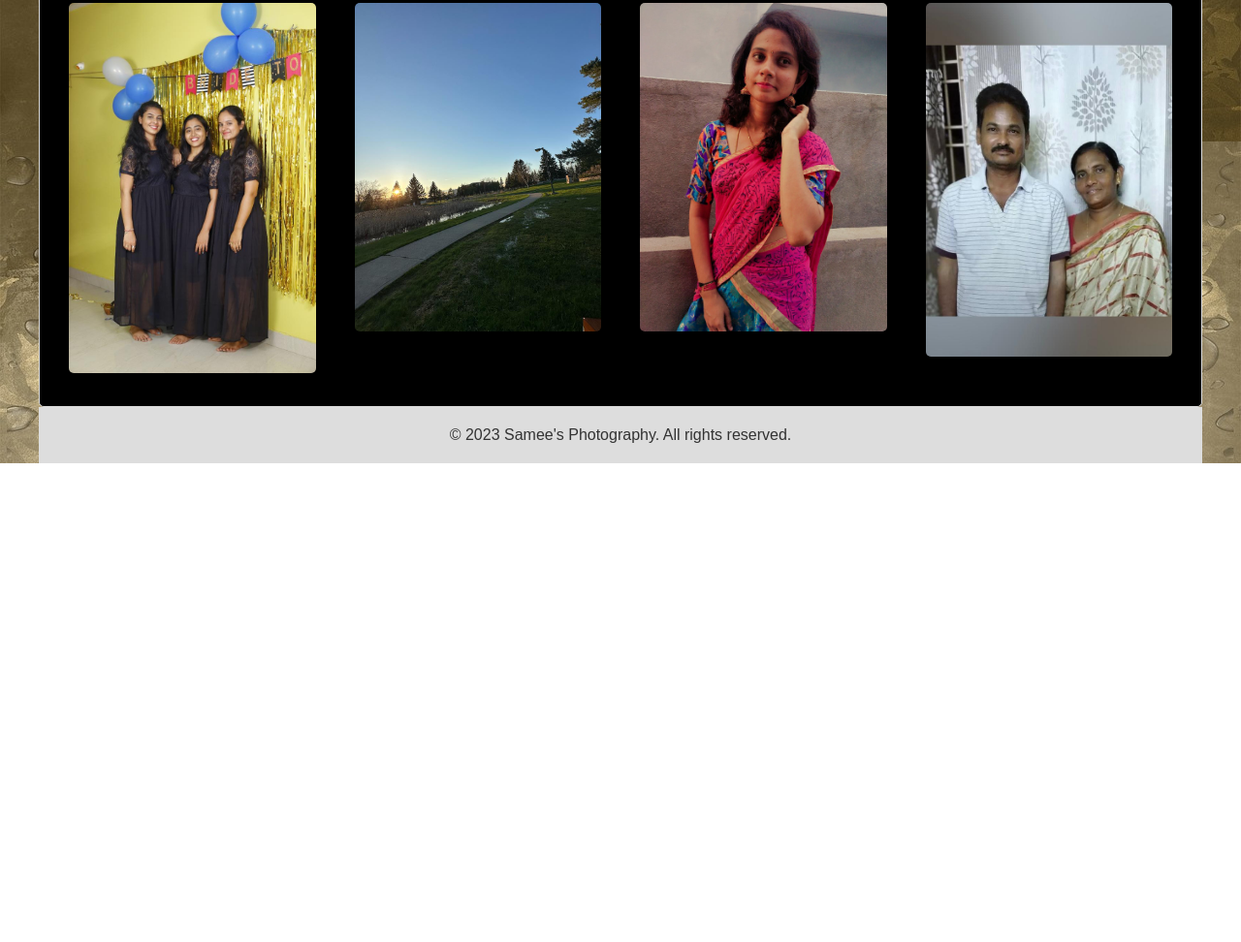
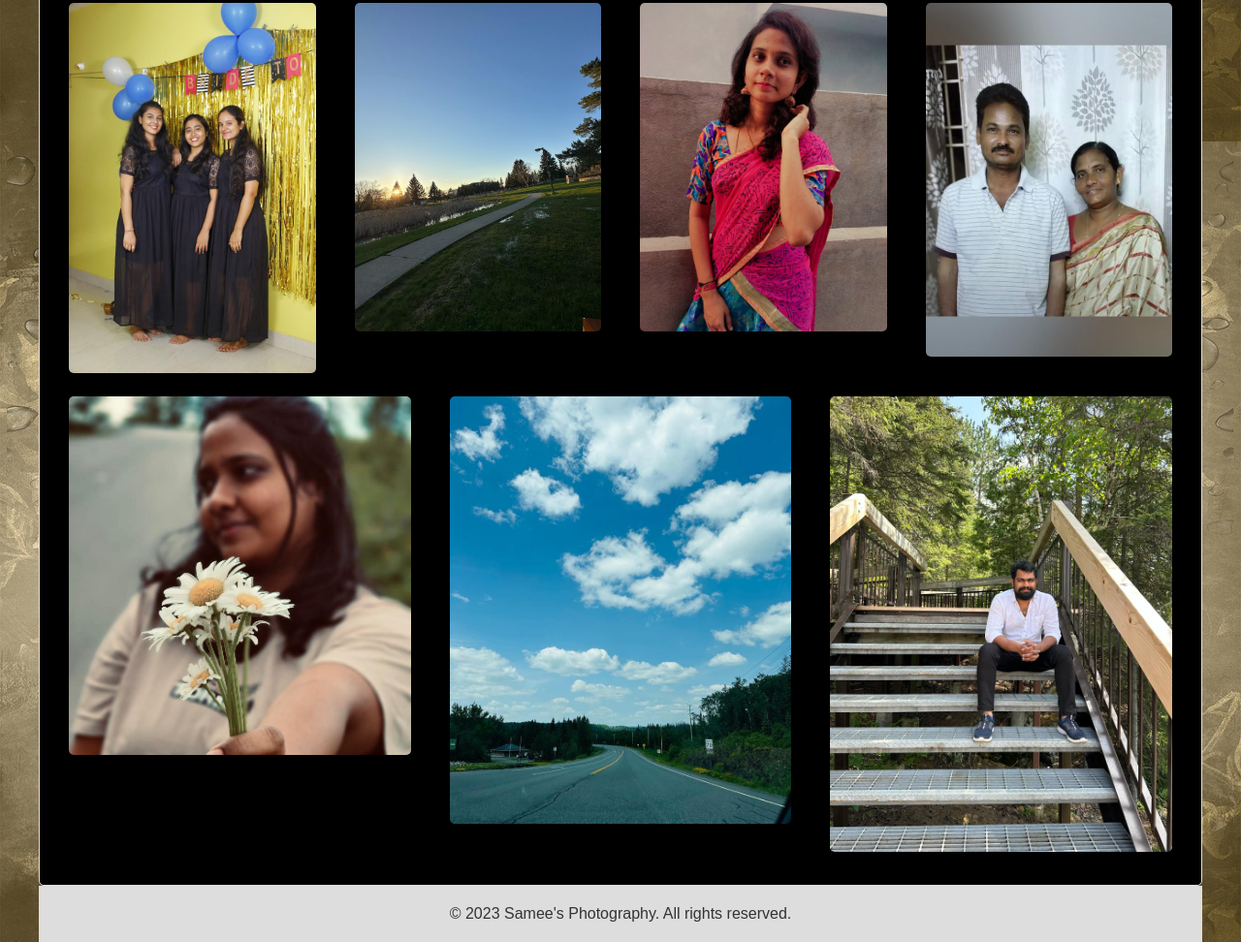
Before and after one commit to Sameerareddie/Sameerareddie.github.io, a plain HTML site: page index.html in a window 1280 px wide. Shown: the part 1704-2676 px from the top of the page at 97% size. Before the commit the page ends 2182 px from the top, so only its background shows below. Drawn offline with Linux system fonts and the light colour scheme.

Commit message:
Update index.html

```diff
--- a/index.html
+++ b/index.html
@@ -84,6 +84,18 @@
              </div>
           </div>
            </section>
+           <section class="gallery">
+            <div class="photo">
+              <img src="image12.jpg" alt="Photo 1">
+             </div>
+             <div class="photo">
+              <img src="image13.jpg" alt="Photo 1">
+             </div>
+             <div class="photo">
+              <img src="image14.jpg" alt="Photo 1">
+             </div>
+          </div>
+           </section>
   </main>
   <footer>
     <p>&copy; 2023 Samee's Photography. All rights reserved.</p>
```
